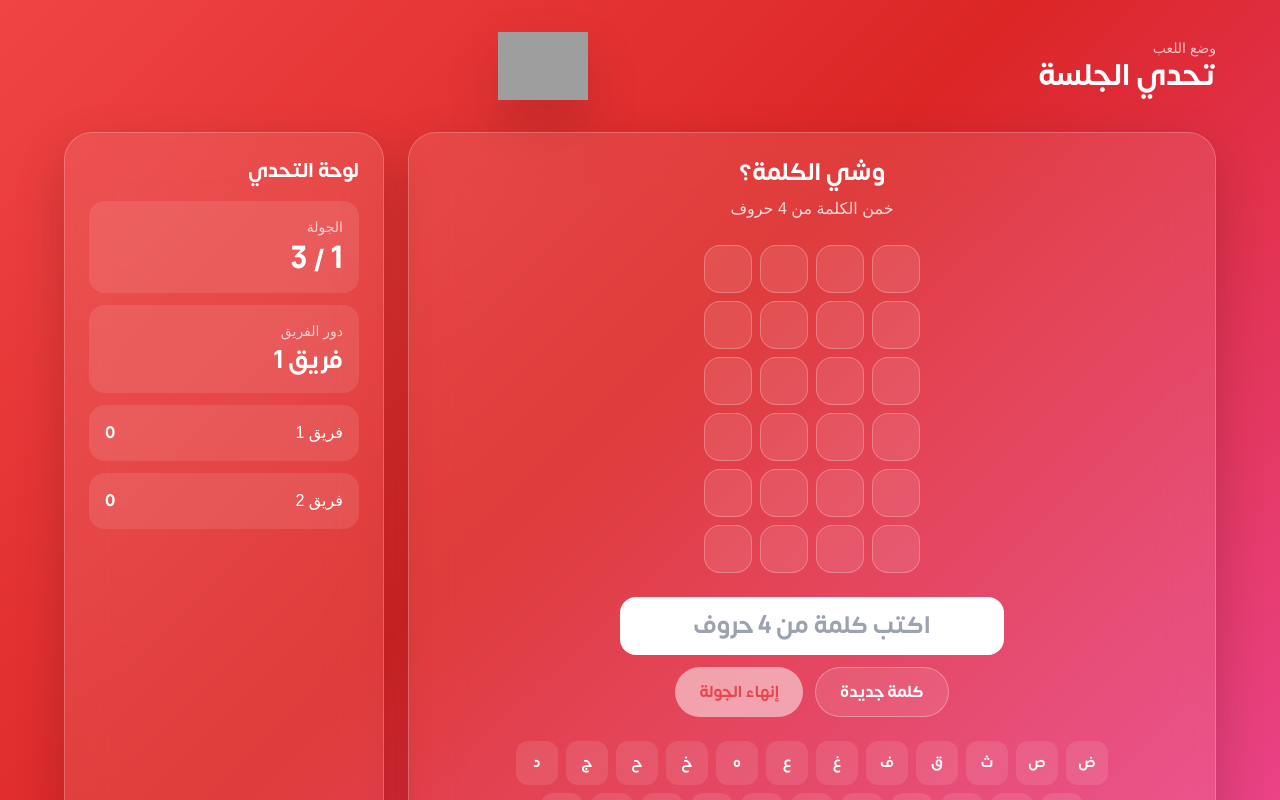
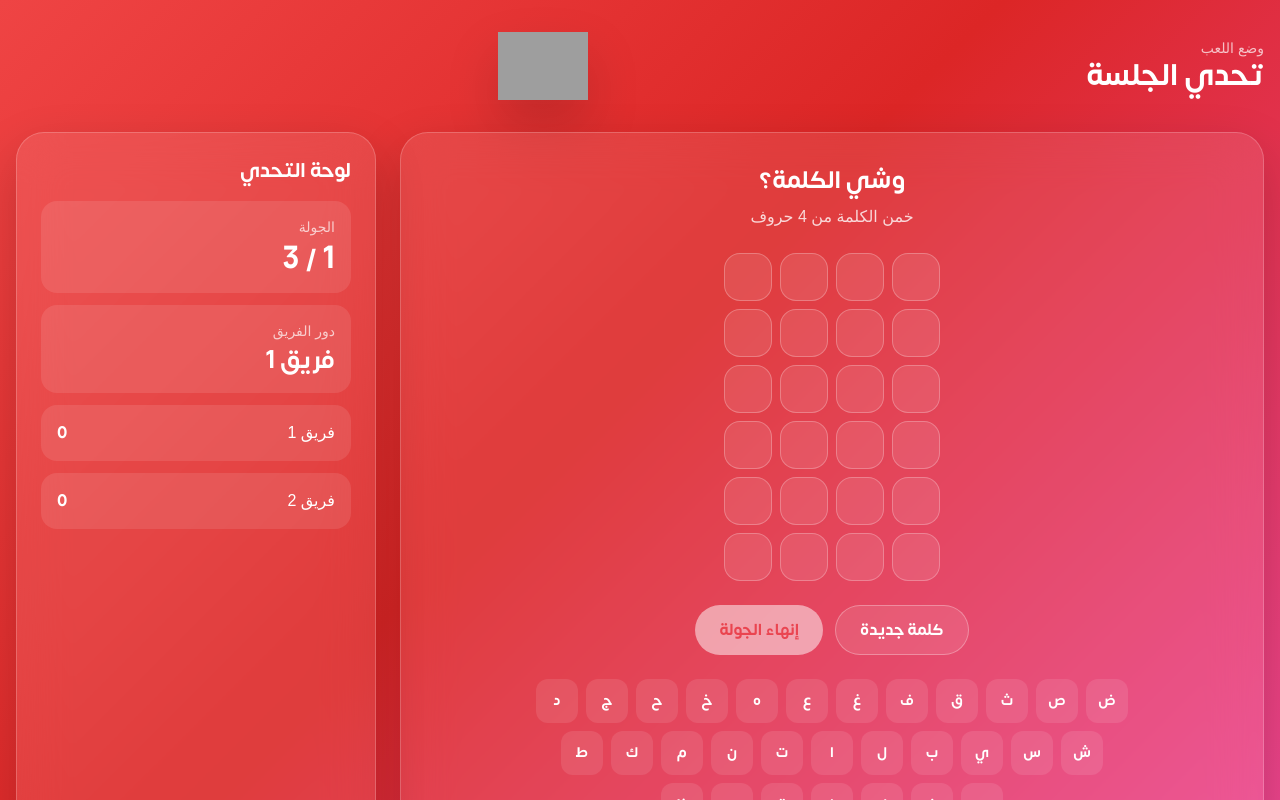
Before and after one commit to heelpeeri/khalnelab, a Next.js app: page /match in a window 1280 px wide. Both pictures are taken after a click on the button "ابدأ اللعب". Shown: the top 800 px of the page. Built offline with nearby package versions, Linux system fonts and the light colour scheme; grey boxes are pictures that could not be loaded; a web font is replaced by a local one.

Commit message:
Update page.tsx

```diff
--- a/src/app/match/page.tsx
+++ b/src/app/match/page.tsx
@@ -103,7 +103,7 @@ function WordGame({
   const emptyRows = MAX_TRIES - guesses.length;
 
   return (
-    <GlassCard className="p-6 text-center">
+    <GlassCard className="min-h-[780px] p-8 text-center">
       <h2 className="text-2xl font-black">وشي الكلمة؟</h2>
       <p className="mt-2 text-white/80">خمن الكلمة من {answer.length} حروف</p>
 
@@ -133,18 +133,7 @@ function WordGame({
         ))}
       </div>
 
-      <div className="mt-6 flex flex-col items-center gap-3">
-        <input
-  type="text"
-  value={current}
-  readOnly
-  placeholder={`اكتب كلمة من ${answer.length} حروف`}
-  className="w-full max-w-sm rounded-2xl border border-white/20 bg-white px-4 py-3 text-center text-2xl font-black text-black outline-none"
-/>
-
-        <div className="flex flex-wrap justify-center gap-3">
-
-
+      <div className="mt-6 flex flex-wrap justify-center gap-3">
         <button
           type="button"
           onClick={resetWordGame}
@@ -161,7 +150,6 @@ function WordGame({
         >
           إنهاء الجولة
         </button>
-        </div>
       </div>
 
       <div className="mt-6 space-y-2">
@@ -283,7 +271,6 @@ function ProverbGame({
     if (revealed) return;
 
     if (side1Ready || side2Ready) {
-      setRevealed(true);
       return;
     }
 
@@ -317,7 +304,7 @@ function ProverbGame({
   }
 
   return (
-    <GlassCard className="p-6 text-center">
+    <GlassCard className="min-h-[780px] p-8 text-center">
       <h2 className="text-2xl font-black">خمن المثل من الإيموجي</h2>
 
       <div className="mt-4 rounded-3xl border border-white/20 bg-white/10 p-4 text-sm leading-7 text-white/80">
@@ -486,7 +473,7 @@ function CategoriesGame({
   }
 
   return (
-    <GlassCard className="p-6 text-center">
+    <GlassCard className="min-h-[780px] p-8 text-center">
       <h2 className="text-2xl font-black">إنسان حيوان نبات جماد بلاد</h2>
 
       <div className="mt-6 flex justify-center">
@@ -673,7 +660,7 @@ export default function MatchPage() {
 
   return (
     <main className="min-h-screen px-4 py-8 text-white">
-      <div className="mx-auto max-w-6xl">
+      <div className="mx-auto max-w-[1600px]">
         <div className="mb-8 flex items-center justify-between gap-4">
           <div>
             <p className="text-sm text-white/70">وضع اللعب</p>
@@ -758,7 +745,7 @@ export default function MatchPage() {
         )}
 
         {started && !gameEnded && (
-          <div className="grid gap-6 lg:grid-cols-[1fr_320px]">
+          <div className="grid gap-6 lg:grid-cols-[minmax(0,1fr)_360px]">
             <div>{currentGameBoard}</div>
 
             <GlassCard className="p-6">
```
Lines whose indentation alone changed are shown as unchanged.
